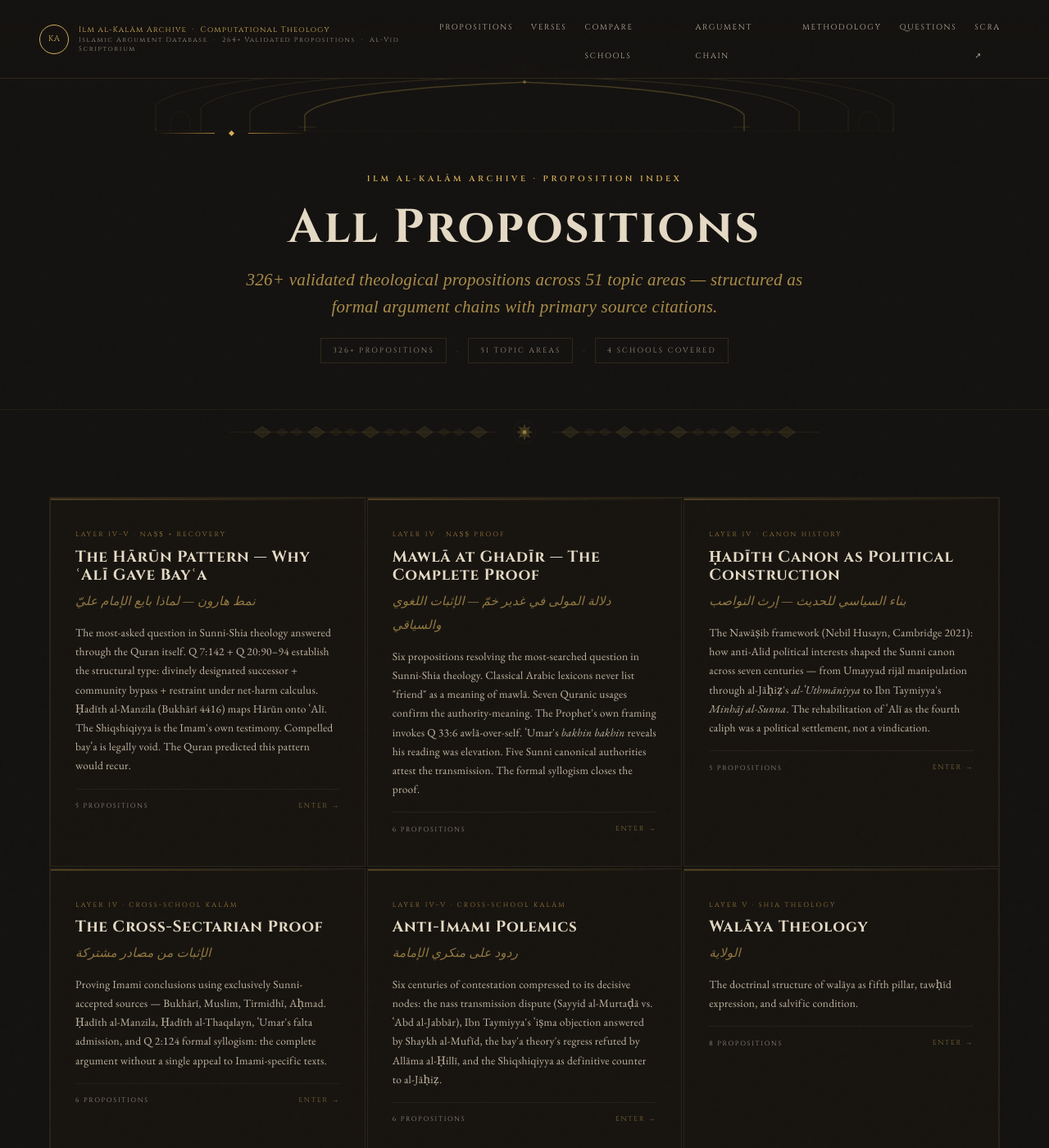
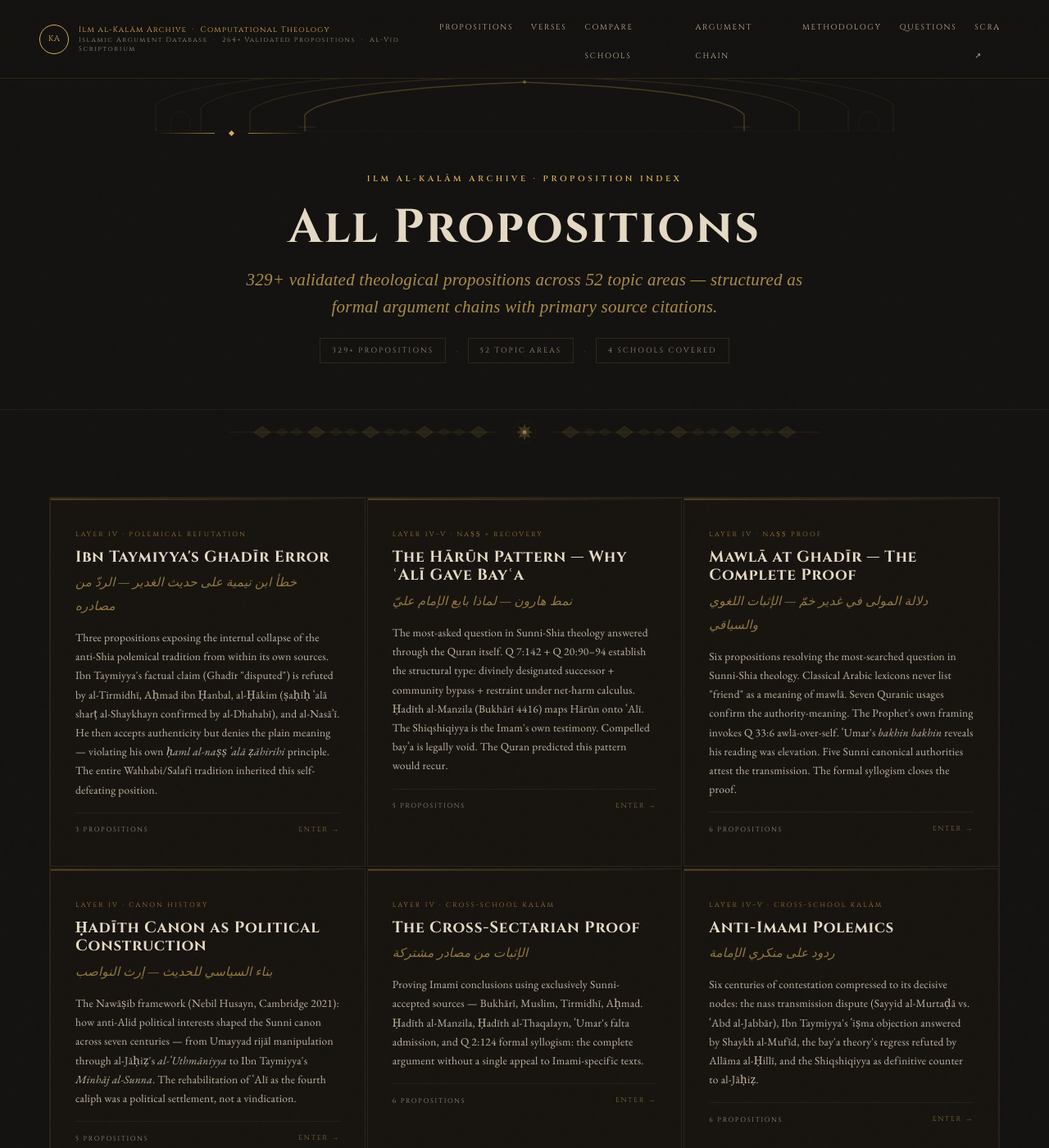
Before and after one commit to sacredcivilization/sacred-archive, a Jekyll site: the page built from propositions/index.html, in a window 1280 px wide and 1400 px high. Shown: the whole window at 82% size. Built offline with Jekyll 4.4.1, drawn with Linux system fonts in a browser that asks for light colours; some web fonts are replaced.

Commit message:
Add T52: Ibn Taymiyya Ghadir Error — IBT-001 through IBT-003
Factual refutation (Tirmidhi 3713, Ahmad Musnad, al-Hakim sahih ala shart
al-Shaykhayn confirmed by al-Dhahabi, al-Nasa'i), methodological self-
contradiction (haml al-nass ala zahirihi violated on Ghadir), and Wahhabi/
Salafi institutional inheritance of the error. Priority 3 complete.

Co-Authored-By: Claude Sonnet 4.6 <noreply@anthropic.com>

```diff
--- a/propositions/index.html
+++ b/propositions/index.html
@@ -11,11 +11,11 @@ description: "107+ validated Islamic theological propositions across 14 topic ar
       <div class="ornament"><span class="line a"></span><span class="dia"></span><span class="line b"></span></div>
       <p class="topic-eye">Ilm al-Kalām Archive · Proposition Index</p>
       <h1 class="topic-title-h1">All Propositions</h1>
-      <p class="topic-subtitle">326+ validated theological propositions across 51 topic areas — structured as formal argument chains with primary source citations.</p>
+      <p class="topic-subtitle">329+ validated theological propositions across 52 topic areas — structured as formal argument chains with primary source citations.</p>
       <div class="topic-stats-bar">
-        <span class="tsb-item">326+ Propositions</span>
+        <span class="tsb-item">329+ Propositions</span>
         <span class="tsb-sep">·</span>
-        <span class="tsb-item">51 Topic Areas</span>
+        <span class="tsb-item">52 Topic Areas</span>
         <span class="tsb-sep">·</span>
         <span class="tsb-item">4 Schools Covered</span>
       </div>
@@ -26,6 +26,14 @@ description: "107+ validated Islamic theological propositions across 14 topic ar
 
   <div class="topic-index-wrap" style="padding-top:52px;">
     <div class="topic-index-grid">
+
+      <a href="{{ '/propositions/ibt-ghadir-error/' | relative_url }}" class="topic-index-card">
+        <div class="tic-layer">Layer IV · Polemical Refutation</div>
+        <div class="tic-name">Ibn Taymiyya's Ghadīr Error</div>
+        <div class="tic-arabic">خطأ ابن تيمية على حديث الغدير — الردّ من مصادره</div>
+        <p class="tic-desc">Three propositions exposing the internal collapse of the anti-Shia polemical tradition from within its own sources. Ibn Taymiyya's factual claim (Ghadīr "disputed") is refuted by al-Tirmidhī, Aḥmad ibn Ḥanbal, al-Ḥākim (ṣaḥīḥ ʿalā sharṭ al-Shaykhayn confirmed by al-Dhahabī), and al-Nasāʾī. He then accepts authenticity but denies the plain meaning — violating his own <em>ḥaml al-naṣṣ ʿalā ẓāhirihi</em> principle. The entire Wahhabi/Salafi tradition inherited this self-defeating position.</p>
+        <div class="tic-footer"><span class="tic-count">3 Propositions</span><span class="tic-enter">Enter →</span></div>
+      </a>
 
       <a href="{{ '/propositions/harun-pattern-bayah/' | relative_url }}" class="topic-index-card">
         <div class="tic-layer">Layer IV–V · Naṣṣ + Recovery</div>
```
Also changed, not shown: propositions/ibt-ghadir-error/index.html (added, +84 -0 lines).
